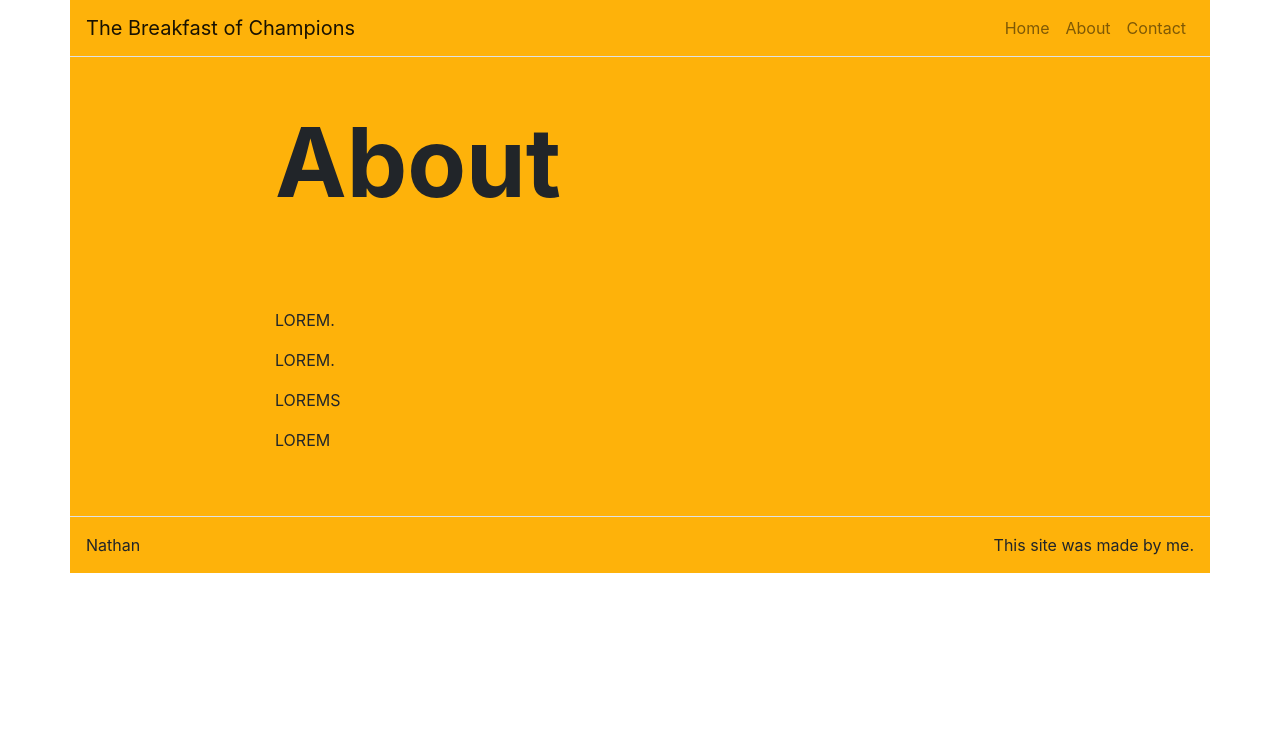
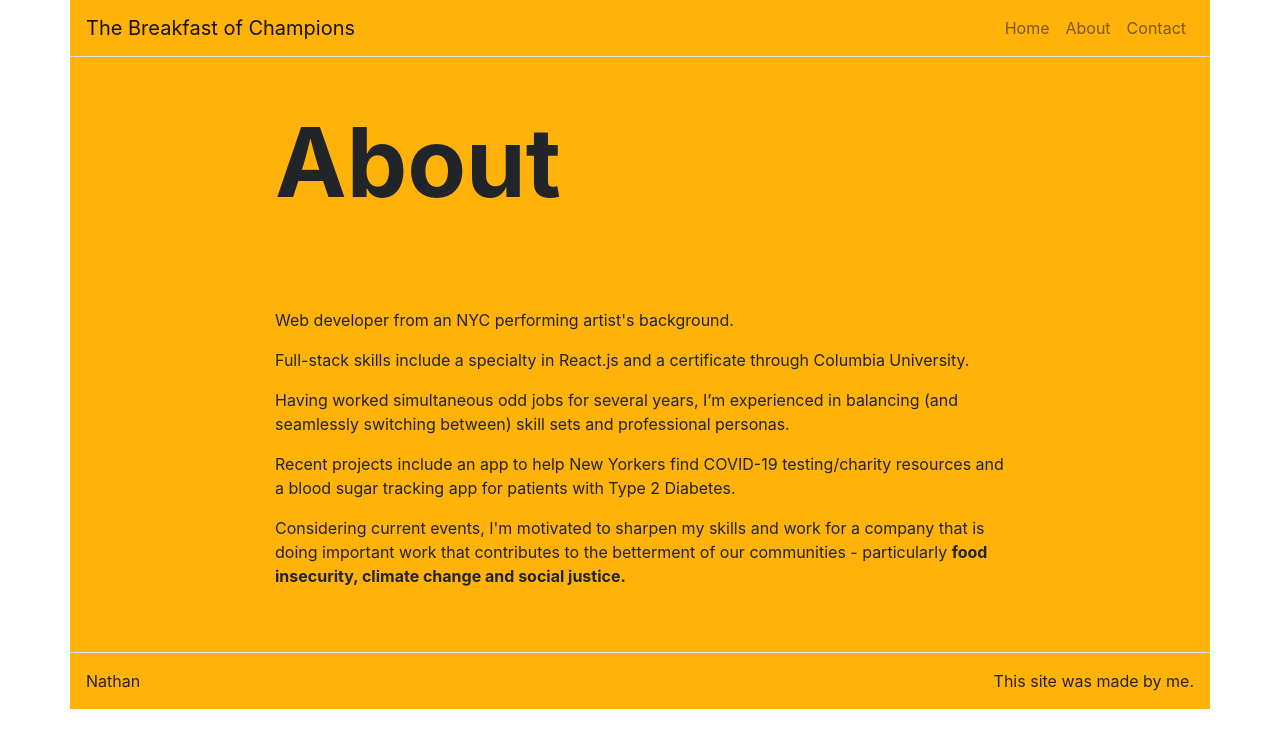
Before and after one commit to SeptumPrince/ReactPortfolio2.0, a React (Create React App) app: page /about in a window 1280 px wide. Shown: the top 748 px of the page. Built offline with nearby package versions, Linux system fonts and the light colour scheme.

Commit message:
Updated ABOUT PAGE bio

```diff
--- a/src/pages/AboutPage.js
+++ b/src/pages/AboutPage.js
@@ -8,13 +8,11 @@ function AboutPage(props) {
       <Hero title={props.title} />
 
       <Content>
-        <p>LOREM.</p>
-
-        <p>LOREM.</p>
-
-        <p>LOREMS</p>
-
-        <p>LOREM</p>
+      <p>Web developer from an NYC performing artist's background. </p>
+      <p> Full-stack skills include a specialty in React.js and a certificate through Columbia University. </p>
+      <p>Having worked simultaneous odd jobs for several years, I’m experienced in balancing (and seamlessly switching between) skill sets and professional personas. </p>
+      <p>Recent projects include an app to help New Yorkers find COVID-19 testing/charity resources and a blood sugar tracking app for patients with Type 2 Diabetes. </p>
+      <p>Considering current events, I'm motivated to sharpen my skills and work for a company that is doing important work that contributes to the betterment of our communities - particularly <b>food insecurity, climate change and social justice.</b> </p>
       </Content>
     </div>
   );
```
